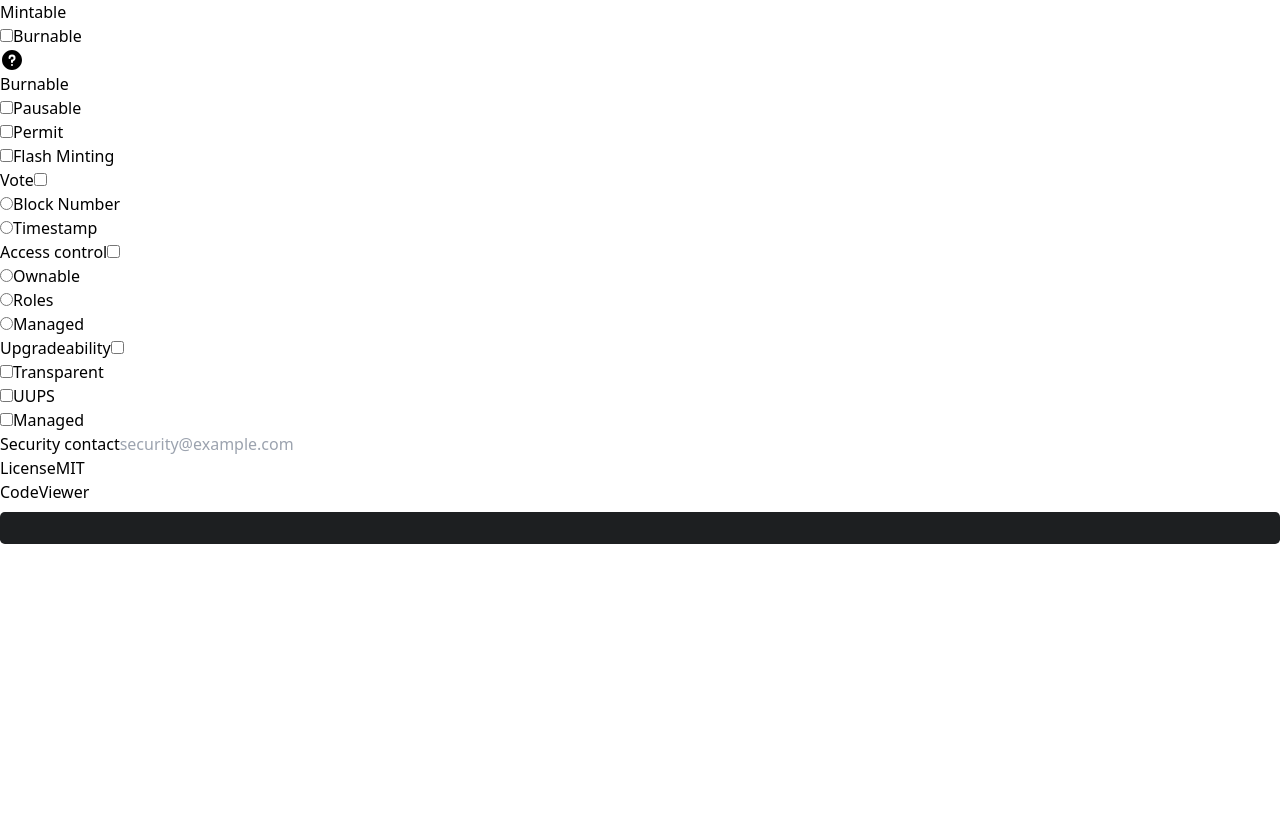
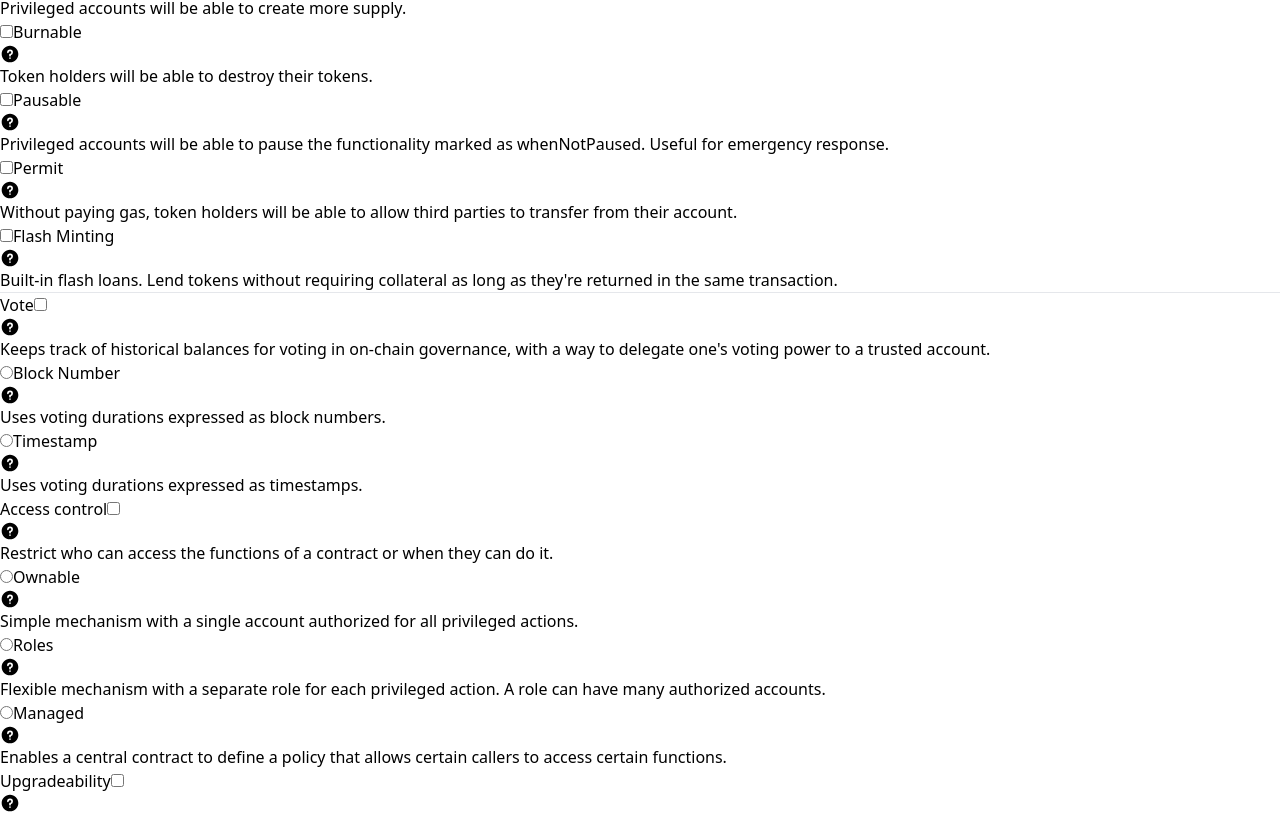
Before and after one commit to aGoodMan999/token-generator-frontend, a React (Vite) app: page / in a window 1280 px wide. Shown: the part 1100-1913 px from the top of the page. Before the commit the page ends 1652 px from the top, so only its background shows below. Built offline with nearby package versions, Linux system fonts and the light colour scheme; no server answers.

Commit message:
change ui ec20tokenoption, add full tooltip

```diff
--- a/src/pages/Base/ChildComponents/ERC20TokenOption.tsx
+++ b/src/pages/Base/ChildComponents/ERC20TokenOption.tsx
@@ -74,16 +74,102 @@ const ERC20TokenOption: React.FC<TokenOptionProps> = (props) => {
     props.setOption({ ...props.option, isflashmintable: e.target.checked });
   };
 
+  interface RadioProps {
+    isChecked?: boolean;
+    handleChange: (event: React.ChangeEvent<HTMLInputElement>) => void;
+    label: string;
+    tooltipMessage: string;
+  }
+
+  interface CheckboxProps {
+    isChecked?: boolean;
+    handleChange: (event: React.ChangeEvent<HTMLInputElement>) => void;
+    label: string;
+    tooltipMessage: string;
+    isHeader?: boolean;
+  }
+
+  const Radio: React.FC<RadioProps> = ({
+    isChecked,
+    handleChange,
+    label,
+    tooltipMessage,
+  }) => {
+    return (
+      <div className="flex items-center justify-between mb-2">
+        <div className="flex items-center mb-0">
+          <input
+            id={label}
+            type="radio"
+            value=""
+            checked={isChecked}
+            name="default-radio"
+            className="w-4 h-4 text-blue-600 bg-gray-100 border-gray-300 focus:ring-blue-500 dark:focus:ring-blue-600 dark:ring-offset-gray-800 focus:ring-2 dark:bg-gray-700 dark:border-gray-600"
+            onChange={handleChange}
+          />
+          <label
+            htmlFor={label}
+            className="ms-2 text-sm font-medium text-gray-900 dark:text-gray-300"
+          >
+            {label}
+          </label>
+        </div>
+        <Tooltip message={tooltipMessage} />
+      </div>
+    );
+  };
+
+  const CheckBox: React.FC<CheckboxProps> = ({
+    isChecked,
+    handleChange,
+    label,
+    tooltipMessage,
+    isHeader = false,
+  }) => {
+    return (
+      <div className="flex items-center justify-between mb-2">
+        <div className="flex items-center mb-0">
+          {isHeader && (
+            <label
+              htmlFor="label"
+              className="ms-0 text-base font-medium text-gray-900 dark:text-gray-300"
+            >
+              {label}
+            </label>
+          )}
+          <input
+            id="label"
+            type="checkbox"
+            checked={isChecked}
+            onChange={handleChange}
+            className={`w-4 h-4 text-blue-600 bg-gray-100 border-gray-300 rounded ${
+              isHeader && "ml-2"
+            } focus:ring-2 focus:ring-blue-500 dark:focus:ring-blue-600 dark:bg-gray-700 dark:border-gray-600`}
+          />
+          {!isHeader && (
+            <label
+              htmlFor="label"
+              className="ms-3 text-base font-medium text-gray-900 dark:text-gray-300"
+            >
+              {label}
+            </label>
+          )}
+        </div>
+        <Tooltip message={tooltipMessage} />
+      </div>
+    );
+  };
+
   return (
     <div className="token-option-container">
       {/* SETTING */}
       <div id="setting">
         <aside
           id="default-sidebar"
-          className=" top-0 left-0 z-40 w-80 h-screen transition-transform -translate-x-full sm:translate-x-0"
+          className="top-0 left-0 z-40 w-64 h-screen transition-transform -translate-x-full sm:translate-x-0"
           aria-label="Sidebar"
         >
-          <div className="h-full px-3 py-4 overflow-y-auto bg-gray-50 dark:bg-gray-800">
+          <div className="h-full px-3 py-4 w-100000 bg-gray-50 dark:bg-gray-800">
             {/* <ul className="space-y-2 font-medium"></ul> */}
             <h1>Setting</h1>
             <div className="ms-2">
@@ -133,7 +219,7 @@ const ERC20TokenOption: React.FC<TokenOptionProps> = (props) => {
                   Premint
                 </label>
                 <input
-                  onChange={handlePermitChange}
+                  onChange={handlePremintChange}
                   value={premint}
                   type="text"
                   id="premint"
@@ -148,232 +234,193 @@ const ERC20TokenOption: React.FC<TokenOptionProps> = (props) => {
             <div className="flex flex-col">
               <h1>Features</h1>
               <div className="ms-2">
-                <div className="flex items-center gap-x-4">
-                  <input
-                    id="mintable"
-                    type="checkbox"
-                    checked={ismintable}
-                    onChange={handleMintableChange}
-                  ></input>
-                  <label htmlFor="mintable">Mintable</label>
-                  <Tooltip message="Mintable" />
-                </div>{" "}
-                <div className="flex items-center gap-x-4">
-                  <input
-                    id="burnable"
-                    onChange={handleBurnableChange}
-                    checked={isburnable}
-                    type="checkbox"
-                  ></input>
-                  <label htmlFor="burnable">Burnable</label>
-                  <Tooltip message="Burnable " />
-                </div>{" "}
-                <div>
-                  <input
-                    id="pausable"
-                    onChange={handlePausableChange}
-                    type="checkbox"
-                    checked={ispausable}
-                  ></input>
-                  <label htmlFor="pausable">Pausable</label>
-                </div>{" "}
-                <div>
-                  <input
-                    id="permit"
-                    onChange={handlePermitChange}
-                    checked={ispermit}
-                    type="checkbox"
-                  ></input>
-                  <label htmlFor="permit">Permit</label>
-                </div>{" "}
-                <div>
-                  <input
-                    id="flashMinting"
-                    onChange={handleFlashMintingChange}
-                    checked={isflashMinting}
-                    type="checkbox"
-                  ></input>
-                  <label htmlFor="flashMinting">Flash Minting</label>
+                <div className="flex items-center justify-between mb-4"></div>
+                <CheckBox
+                  handleChange={handleMintableChange}
+                  isChecked={ismintable}
+                  label="Mintable"
+                  tooltipMessage="Privileged accounts will be able to create more supply."
+                />
+                <CheckBox
+                  handleChange={handleBurnableChange}
+                  isChecked={isburnable}
+                  label="Burnable"
+                  tooltipMessage="Token holders will be able to destroy their tokens."
+                />
+                <CheckBox
+                  handleChange={handlePausableChange}
+                  isChecked={ispausable}
+                  label="Pausable"
+                  tooltipMessage="Privileged accounts will be able to pause the functionality marked as whenNotPaused. Useful for emergency response."
+                />{" "}
+                <CheckBox
+                  handleChange={handlePermitChange}
+                  isChecked={ispermit}
+                  label="Permit"
+                  tooltipMessage="Without paying gas, token holders will be able to allow third parties to transfer from their account."
+                />{" "}
+                <CheckBox
+                  handleChange={handleFlashMintingChange}
+                  isChecked={isflashMinting}
+                  label="Flash Minting"
+                  tooltipMessage="Built-in flash loans. Lend tokens without requiring collateral as long as they're returned in the same transaction."
+                />
               </div>
             </div>
-            </div>
+            <hr className="h-px my-2 bg-gray-200 border-0 dark:bg-gray-700" />
+
             {/* VOTE */}
             <div className="flex flex-col">
-              <div>
-                <label htmlFor="isVoted">Vote</label>
-                <input
-                  id="isVoted"
-                  type="checkbox"
-                  onChange={() => {
+              <CheckBox
+                handleChange={() => {
                   handleVoteChange(
                     votes === Vote_Dev.NONE
                       ? Vote_Dev.BLOCK_NUMBER
                       : Vote_Dev.NONE
                   );
                 }}
-                  checked={votes !== Vote_Dev.NONE}
-                  className="rounded-full"
-                ></input>
-              </div>
+                isChecked={votes !== Vote_Dev.NONE}
+                label="Vote"
+                tooltipMessage="Keeps track of historical balances for voting in on-chain governance, with a way to delegate one's voting power to a trusted account."
+                isHeader={true}
+              />
               <div className="ms-2">
-                <div>
-                  <input
-                    id="blockNumber"
-                    type="radio"
-                    checked={votes === Vote_Dev.BLOCK_NUMBER}
-                    onChange={() => {
+                <Radio
+                  isChecked={votes === Vote_Dev.BLOCK_NUMBER}
+                  label="Block Number"
+                  tooltipMessage="Uses voting durations expressed as block numbers."
+                  handleChange={() => {
                     handleVoteChange(1);
                   }}
-                    name="voteType"
-                    className="rounded-full"
-                  ></input>
-                  <label htmlFor="blockNumber">Block Number</label>
-                </div>
-                <div>
-                  <input
-                    id="timeStamp"
-                    type="radio"
-                    checked={votes === Vote_Dev.TIMESTAMP}
-                    onChange={() => {
+                />
+                <Radio
+                  isChecked={votes === Vote_Dev.TIMESTAMP}
+                  label="Timestamp"
+                  tooltipMessage="Uses voting durations expressed as timestamps."
+                  handleChange={() => {
                     handleVoteChange(2);
                   }}
-                    name="voteType"
-                    className="rounded-full"
-                  ></input>
-                  <label htmlFor="timeStamp">Timestamp</label>
-                </div>
+                />{" "}
               </div>
             </div>
             {/* ACCESS CONTROL */}
             <div className="flex flex-col">
               <div>
-                <label htmlFor="accesscontrol">Access control</label>
-                <input
-                  id="accesscontrol"
-                  type="checkbox"
-                  onChange={() =>
+                <CheckBox
+                  handleChange={() =>
                     handleAccessControlChange(
                       accesscontrol === AccessControl_Dev.NONE
                         ? AccessControl_Dev.OWNABLE
                         : AccessControl_Dev.NONE
                     )
                   }
-                  checked={
+                  isChecked={
                     props.option.accesscontrol !== AccessControl_Dev.NONE
                   }
-                  className="rounded-full"
-                ></input>
+                  label="Access control"
+                  tooltipMessage="Restrict who can access the functions of a contract or when they can do it."
+                  isHeader={true}
+                />
               </div>
               <div className="ms-2">
-                <div>
-                  <input
-                    id="blocknumber"
-                    type="radio"
-                    checked={
+                <Radio
+                  handleChange={() => {
+                    handleAccessControlChange(1);
+                  }}
+                  label="Ownable"
+                  tooltipMessage="Simple mechanism with a single account authorized for all privileged actions."
+                  isChecked={
                     props.option.accesscontrol === AccessControl_Dev.OWNABLE
                   }
-                    name="accessControlType"
-                    onChange={() => {
-                      handleAccessControlChange(1);
+                />
+                <Radio
+                  handleChange={() => {
+                    handleAccessControlChange(2);
                   }}
-                    className="rounded-full"
-                  ></input>
-                  <label htmlFor="blocknumber">Ownable</label>
-                </div>
-                <div>
-                  <input
-                    id="roles"
-                    type="radio"
-                    checked={
+                  label="Roles"
+                  tooltipMessage="Flexible mechanism with a separate role for each privileged action. A role can have many authorized accounts."
+                  isChecked={
                     props.option.accesscontrol === AccessControl_Dev.ROLES
                   }
-                    name="accessControlType"
-                    onChange={() => {
-                      handleAccessControlChange(2);
+                />{" "}
+                <Radio
+                  handleChange={() => {
+                    handleAccessControlChange(3);
                   }}
-                    className="rounded-full"
-                  ></input>
-                  <label htmlFor="roles">Roles</label>
-                </div>
-                <div>
-                  <input
-                    id="managed"
-                    type="radio"
-                    checked={
+                  label="Managed"
+                  tooltipMessage="Enables a central contract to define a policy that allows certain callers to access certain functions."
+                  isChecked={
                     props.option.accesscontrol === AccessControl_Dev.MANAGED
                   }
-                    name="accessControlType"
-                    onChange={() => {
-                      handleAccessControlChange(3);
-                    }}
-                    className="rounded-full"
-                  ></input>
-                  <label htmlFor="managed">Managed</label>
-                </div>
+                />
               </div>
             </div>
             {/* UPGRADEABILITY */}
             <div className="flex flex-col">
-              <div>
-                <label htmlFor="upgradeability">Upgradeability</label>
-                <input
-                  id="upgradeability"
-                  type="checkbox"
-                  className="rounded-full"
-                ></input>
-              </div>
+              <CheckBox
+                handleChange={() => {}}
+                label="Upgradeability"
+                tooltipMessage="Smart contracts are immutable by default unless deployed behind an upgradeable proxy."
+                // isChecked={false}
+                isHeader={true}
+              />
+
               <div className="ms-2">
-                <div>
-                  <input
-                    id="transparent"
-                    type="checkbox"
-                    className="rounded-full"
-                  ></input>
-                  <label htmlFor="transparent">Transparent</label>
-                </div>
-                <div>
-                  <input
-                    id="uups"
-                    type="checkbox"
-                    className="rounded-full"
-                  ></input>
-                  <label htmlFor="uups">UUPS</label>
-                </div>
-                <div>
-                  <input
-                    id="managed"
-                    type="checkbox"
-                    className="rounded-full"
-                  ></input>
-                  <label htmlFor="managed">Managed</label>
-                </div>
+                <Radio
+                  label="Transparent"
+                  handleChange={() => {}}
+                  tooltipMessage="Uses more complex proxy with higher overhead, requires less changes in your contract. Can also be used with beacons."
+                  isChecked={false}
+                />
+                <Radio
+                  label="UUPS"
+                  handleChange={() => {}}
+                  tooltipMessage="Uses simpler proxy with less overhead, requires including extra code in your contract. Allows flexibility for authorizing upgrades."
+                  isChecked={false}
+                />
+                <Radio
+                  label="Managed"
+                  handleChange={() => {}}
+                  tooltipMessage=""
+                  isChecked={false}
+                />
               </div>
             </div>
             {/* INFO */}
-            <div className="flex flex-col w-fit">
+            <div className="flex flex-col ">
               <div>
-                <label className="block" htmlFor="securityContact">
+                <label
+                  htmlFor="securityContact"
+                  className="block mb-2 text-sm font-medium text-gray-900 dark:text-white"
+                >
                   Security contact
                 </label>
                 <input
+                  // onChange={handleNameChange}
+                  // value={name}
+                  type="text"
                   id="securityContact"
+                  className="bg-gray-50 border border-gray-300 text-gray-900 text-sm rounded-lg focus:ring-blue-500 focus:border-blue-500 block w-full p-2.5 dark:bg-gray-700 dark:border-gray-600 dark:placeholder-gray-400 dark:text-white dark:focus:ring-blue-500 dark:focus:border-blue-500"
                   placeholder="security@example.com"
-                  type="text"
-                  className="rounded indent-2"
-                ></input>
+                  required
+                />
               </div>
               <div>
-                <label className="block" htmlFor="license">
+                <label
+                  htmlFor="license"
+                  className="block mb-2 text-sm font-medium text-gray-900 dark:text-white"
+                >
                   License
                 </label>
                 <input
-                  id="license"
-                  type="text"
-                  className="rounded indent-2"
-                  placeholder="MIT"
                   onChange={handleLicenseChange}
                   value={license}
-                ></input>
+                  type="text"
+                  id="license"
+                  className="bg-gray-50 border border-gray-300 text-gray-900 text-sm rounded-lg focus:ring-blue-500 focus:border-blue-500 block w-full p-2.5 dark:bg-gray-700 dark:border-gray-600 dark:placeholder-gray-400 dark:text-white dark:focus:ring-blue-500 dark:focus:border-blue-500"
+                  placeholder="MIT"
+                  required
+                />
               </div>
             </div>
           </div>
--- a/src/pages/Base/ChildComponents/Tooltip.tsx
+++ b/src/pages/Base/ChildComponents/Tooltip.tsx
@@ -6,8 +6,8 @@ export default function Tooltip({ message }: { message: string }) {
           className="w-6 h-6 text-gray-300 dark:text-white"
           aria-hidden="true"
           xmlns="http://www.w3.org/2000/svg"
-          width="24"
-          height="24"
+          width="20"
+          height="20"
           fill="currentColor"
           viewBox="0 0 24 24"
         >
@@ -18,7 +18,7 @@ export default function Tooltip({ message }: { message: string }) {
           />
         </svg>
       </div>
-      <span className="absolute left-8 scale-0 transition-all rounded bg-gray-800 p-2 text-xs text-white group-hover:scale-100">
+      <span className="absolute left-8 mb-0 scale-0 transition-all rounded bg-gray-800 p-2 text-xs text-white group-hover:scale-100  min-w-[300px] max-w-xs">
         {message}
       </span>
     </div>
```
Also changed, not shown: src/pages/Base/ChildComponents/CodeViewer.tsx (+3 -4 lines), src/pages/Base/ChildComponents/ERC20.tsx (+8 -6 lines). Lines whose indentation alone changed are shown as unchanged.
